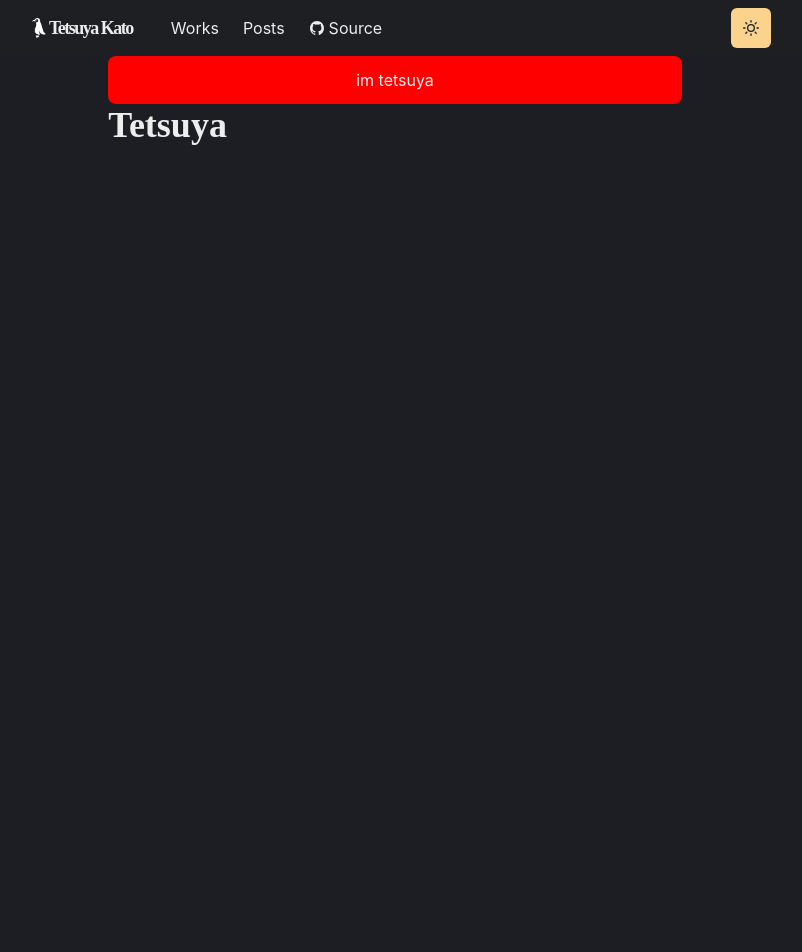
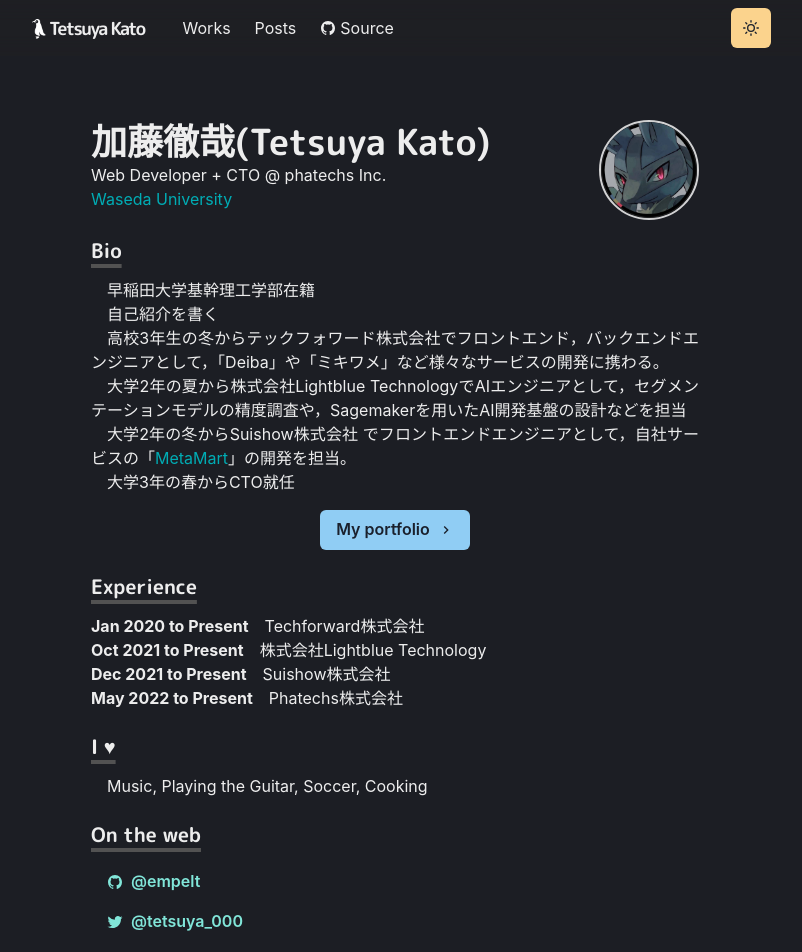
Before and after one commit to empelt/tetsuya-homepage, a Next.js app: page / in a window 1280 px wide. Shown: the top 952 px of the page, without its empty margins (245-1047 px from the left). Before the commit the page ends 800 px from the top, so only its background shows below. Built offline with nearby package versions, Linux system fonts and the light colour scheme.

Commit message:
トップページの作成

```diff
--- /dev/null
+++ b/components/bio.tsx
@@ -0,0 +1,12 @@
+import { Box } from '@chakra-ui/react'
+import styled from '@emotion/styled'
+
+export const BioSection = styled(Box)`
+  padding-left: 3.4em;
+  text-indent: -3.4em;
+`
+
+export const BioYear = styled.span`
+  font-weight: bold;
+  margin-right: 1em;
+`
--- /dev/null
+++ b/components/grid-item.tsx
@@ -0,0 +1,77 @@
+import NextLink from 'next/link'
+import Image from 'next/image'
+import { Box, Text, LinkBox, LinkOverlay } from '@chakra-ui/react'
+import { Global } from '@emotion/react'
+import React, { ReactNode } from 'react'
+
+type GridItemProps = {
+  children: ReactNode
+  href: string
+  title: string
+  thumbnail: string
+}
+export function GridItem({ children, href, title, thumbnail }: GridItemProps) {
+  return (
+    <Box w="100%" textAlign="center">
+      <LinkBox cursor="pointer">
+        <Image
+          src={thumbnail}
+          alt={title}
+          className="grid-item-thumbnail"
+          placeholder="blur"
+          loading="lazy"
+        />
+        <LinkOverlay href={href} target="_blank">
+          <Text mt={2}>{title}</Text>
+        </LinkOverlay>
+        <Text fontSize={14}>{children}</Text>
+      </LinkBox>
+    </Box>
+  )
+}
+
+type WorkGridItemProps = {
+  children: ReactNode
+  id: string
+  title: string
+  thumbnail: string
+}
+export function WorkGridItem({
+  children,
+  id,
+  title,
+  thumbnail
+}: WorkGridItemProps) {
+  return (
+    <Box w="100%" textAlign="center">
+      <NextLink href={`/works/${id}`} passHref scroll={false}>
+        <LinkBox cursor="pointer">
+          <Image
+            src={thumbnail}
+            alt={title}
+            className="grid-item-thumbnail"
+            placeholder="blur"
+          />
+          <LinkOverlay href={`/works/${id}`}>
+            <Text mt={2} fontSize={20}>
+              {title}
+            </Text>
+          </LinkOverlay>
+          <Text fontSize={14}>{children}</Text>
+        </LinkBox>
+      </NextLink>
+    </Box>
+  )
+}
+
+export function GridItemStyle() {
+  return (
+    <Global
+      styles={`
+      .grid-item-thumbnail {
+        border-radius: 12px;
+      }
+    `}
+    />
+  )
+}
--- /dev/null
+++ b/components/layouts/article.tsx
@@ -0,0 +1,41 @@
+import { motion } from 'framer-motion'
+import Head from 'next/head'
+import { GridItemStyle } from 'components/grid-item'
+import React, { ReactNode } from 'react'
+
+const variants = {
+  hidden: { opacity: 0, x: 0, y: 20 },
+  enter: { opacity: 1, x: 0, y: 0 },
+  exit: { opacity: 0, x: -0, y: 20 }
+}
+
+type Props = {
+  children: ReactNode
+  title?: string
+}
+export default function Layout({ children, title }: Props) {
+  const t = `${title} - Tetsuya Kato`
+  return (
+    <motion.article
+      initial="hidden"
+      animate="enter"
+      exit="exit"
+      variants={variants}
+      transition={{ duration: 0.4, type: 'easeInOut' }}
+      style={{ position: 'relative' }}
+    >
+      <>
+        {title && (
+          <Head>
+            <title>{t}</title>
+            <meta name="twitter:title" content={t} />
+            <meta property="og:title" content={t} />
+          </Head>
+        )}
+        {children}
+
+        <GridItemStyle />
+      </>
+    </motion.article>
+  )
+}
--- a/components/layouts/main.tsx
+++ b/components/layouts/main.tsx
@@ -1,9 +1,9 @@
 import Head from 'next/head'
-import type { AppProps } from 'next/app'
 import { Box, Container } from '@chakra-ui/react'
 import { ReactNode } from 'react'
 import { Router } from 'next/router'
 import Navbar from 'components/navbar'
+import Footer from 'components/footer'
 
 interface Props {
   children: ReactNode
@@ -14,11 +14,18 @@
     <Box as="main" pb={8}>
       <Head>
         <meta name="viewport" content="width=device-width, initial-scale=1" />
-        <title>Tetsuya Kato</title>
+        <meta name="description" content="Tetsuya's homepage" />
+        <meta name="author" content="Tetsuya Kato" />
+        <meta name="author" content="empelt" />
+        <title>Tetsuya Kato - Homepage</title>
       </Head>
+
       <Navbar path={router.asPath} />
+
       <Container maxW="container.md" pt={14}>
         {children}
+
+        <Footer />
       </Container>
     </Box>
   )
--- /dev/null
+++ b/components/paragraph.tsx
@@ -0,0 +1,8 @@
+import styled from '@emotion/styled'
+
+const Paragraph = styled.p`
+  text-align: justify;
+  text-indent: 1em;
+`
+
+export default Paragraph
--- /dev/null
+++ b/components/section.tsx
@@ -0,0 +1,26 @@
+import { motion } from 'framer-motion'
+import { chakra, shouldForwardProp } from '@chakra-ui/react'
+import React, { ReactNode } from 'react'
+
+const StyledDiv = chakra(motion.div, {
+  shouldForwardProp: prop => {
+    return shouldForwardProp(prop) || prop === 'transition'
+  }
+})
+
+type Props = {
+  children: ReactNode
+  delay: number
+}
+export default function Section({ children, delay = 0 }: Props) {
+  return (
+    <StyledDiv
+      initial={{ y: 10, opacity: 0 }}
+      animate={{ y: 0, opacity: 1 }}
+      transition={{ duration: 0.8, delay }}
+      mb={6}
+    >
+      {children}
+    </StyledDiv>
+  )
+}
--- a/pages/_app.tsx
+++ b/pages/_app.tsx
@@ -1,13 +1,30 @@
-import { ChakraProvider } from '@chakra-ui/react'
 import type { AppProps } from 'next/app'
 import Layout from 'components/layouts/main'
+import Fonts from 'components/fonts'
+import { AnimatePresence } from 'framer-motion'
+import { ChakraProvider } from '@chakra-ui/react'
 import theme from 'lib/theme'
+
+if (typeof window !== 'undefined') {
+  window.history.scrollRestoration = 'manual'
+}
 
 export default function MyApp({ Component, pageProps, router }: AppProps) {
   return (
     <ChakraProvider theme={theme}>
+      <Fonts />
       <Layout router={router}>
-        <Component {...pageProps} key={router.route} />
+        <AnimatePresence
+          exitBeforeEnter
+          initial={true}
+          onExitComplete={() => {
+            if (typeof window !== 'undefined') {
+              window.scrollTo({ top: 0 })
+            }
+          }}
+        >
+          <Component {...pageProps} key={router.route} />
+        </AnimatePresence>
       </Layout>
     </ChakraProvider>
   )
--- a/pages/index.tsx
+++ b/pages/index.tsx
@@ -1,22 +1,165 @@
-import type { NextPage } from "next";
-import { Container, Box, Heading } from "@chakra-ui/react";
+import NextLink from 'next/link'
+import {
+  Link,
+  Container,
+  Heading,
+  Box,
+  Button,
+  List,
+  ListItem,
+  chakra
+} from '@chakra-ui/react'
+import { ChevronRightIcon } from '@chakra-ui/icons'
+import Paragraph from 'components/paragraph'
+import { BioSection, BioYear } from 'components/bio'
+import Layout from 'components/layouts/article'
+import Section from 'components/section'
+import { IoLogoTwitter, IoLogoInstagram, IoLogoGithub } from 'react-icons/io5'
+import Image from 'next/image'
 
-const Home: NextPage = () => {
+const ProfileImage = chakra(Image, {
+  shouldForwardProp: prop => ['width', 'height', 'src', 'alt'].includes(prop)
+})
+
+export default function Home() {
   return (
-    <Container>
-      <Box borderRadius="lg" bg="red" p={3} textAlign="center">
-        im tetsuya
-      </Box>
+    <Layout>
+      <Container maxW="container.sm">
+        <Box display={{ md: 'flex' }} mt={16}>
+          <Box flexGrow={1}>
+            <Heading as="h2" variant="page-title">
+              加藤徹哉(Tetsuya Kato)
+            </Heading>
+            <p>Web Developer + CTO @ phatechs Inc.</p>
+            <NextLink href="https://www.waseda.jp/top/" passHref>
+              <Link target="_blank">Waseda University</Link>
+            </NextLink>
+          </Box>
+          <Box
+            flexShrink={0}
+            mt={{ base: 4, md: 0 }}
+            ml={{ md: 6 }}
+            textAlign="center"
+          >
+            <Box
+              borderColor="whiteAlpha.800"
+              borderWidth={2}
+              borderStyle="solid"
+              w="100px"
+              h="100px"
+              display="inline-block"
+              borderRadius="full"
+              overflow="hidden"
+            >
+              <ProfileImage
+                src="/images/profile.jpg"
+                alt="Profile image"
+                borderRadius="full"
+                width="100%"
+                height="100%"
+              />
+            </Box>
+          </Box>
+        </Box>
 
-      <Box display={{ md: "flex" }}>
-        <Box flexGrow={1}>
-          <Heading as="h2" variant="page-title">
-            Tetsuya
+        <Section delay={0.1}>
+          <Heading as="h3" variant="section-title">
+            Bio
           </Heading>
-        </Box>
-      </Box>
-    </Container>
-  );
-};
+          <Paragraph>早稲田大学基幹理工学部在籍</Paragraph>
+          <Paragraph>自己紹介を書く</Paragraph>
+          <Paragraph>
+            高校3年生の冬からテックフォワード株式会社でフロントエンド，バックエンドエンジニアとして，「Deiba」や「ミキワメ」など様々なサービスの開発に携わる。
+          </Paragraph>
+          <Paragraph>
+            大学2年の夏から株式会社Lightblue
+            TechnologyでAIエンジニアとして，セグメンテーションモデルの精度調査や，Sagemakerを用いたAI開発基盤の設計などを担当
+          </Paragraph>
+          <Paragraph>
+            大学2年の冬からSuishow株式会社
+            でフロントエンドエンジニアとして，自社サービスの「
+            <NextLink href="https://app.metamart.space/ja" passHref>
+              <Link target="_blank">MetaMart</Link>
+            </NextLink>
+            」の開発を担当。
+          </Paragraph>
+          <Paragraph>大学3年の春からCTO就任</Paragraph>
+          <Box textAlign="center" my={4}>
+            <NextLink href="/works" passHref scroll={false}>
+              <Button rightIcon={<ChevronRightIcon />} colorScheme="blue">
+                My portfolio
+              </Button>
+            </NextLink>
+          </Box>
+        </Section>
 
-export default Home;
+        <Section delay={0.2}>
+          <Heading as="h3" variant="section-title">
+            Experience
+          </Heading>
+          <BioSection>
+            <BioYear>Jan 2020 to Present</BioYear>
+            Techforward株式会社
+          </BioSection>
+          <BioSection>
+            <BioYear>Oct 2021 to Present</BioYear>
+            株式会社Lightblue Technology
+          </BioSection>
+          <BioSection>
+            <BioYear>Dec 2021 to Present</BioYear>
+            Suishow株式会社
+          </BioSection>
+          <BioSection>
+            <BioYear>May 2022 to Present</BioYear>
+            Phatechs株式会社
+          </BioSection>
+        </Section>
+
+        <Section delay={0.3}>
+          <Heading as="h3" variant="section-title">
+            I ♥
+          </Heading>
+          <Paragraph>Music, Playing the Guitar, Soccer, Cooking</Paragraph>
+        </Section>
+
+        <Section delay={0.3}>
+          <Heading as="h3" variant="section-title">
+            On the web
+          </Heading>
+          <List>
+            <ListItem>
+              <Link href="https://github.com/empelt" target="_blank">
+                <Button
+                  variant="ghost"
+                  colorScheme="teal"
+                  leftIcon={<IoLogoGithub />}
+                >
+                  @empelt
+                </Button>
+              </Link>
+            </ListItem>
+            <ListItem>
+              <Link href="https://twitter.com/tetsuya_000" target="_blank">
+                <Button
+                  variant="ghost"
+                  colorScheme="teal"
+                  leftIcon={<IoLogoTwitter />}
+                >
+                  @tetsuya_000
+                </Button>
+              </Link>
+            </ListItem>
+          </List>
+
+          <Box textAlign="center" my={4}>
+            <NextLink href="/posts" passHref scroll={false}>
+              <Button rightIcon={<ChevronRightIcon />} colorScheme="blue">
+                Popular posts
+              </Button>
+            </NextLink>
+          </Box>
+        </Section>
+      </Container>
+    </Layout>
+  )
+}
```
Also changed, not shown: public/images/profile.jpg (added).
